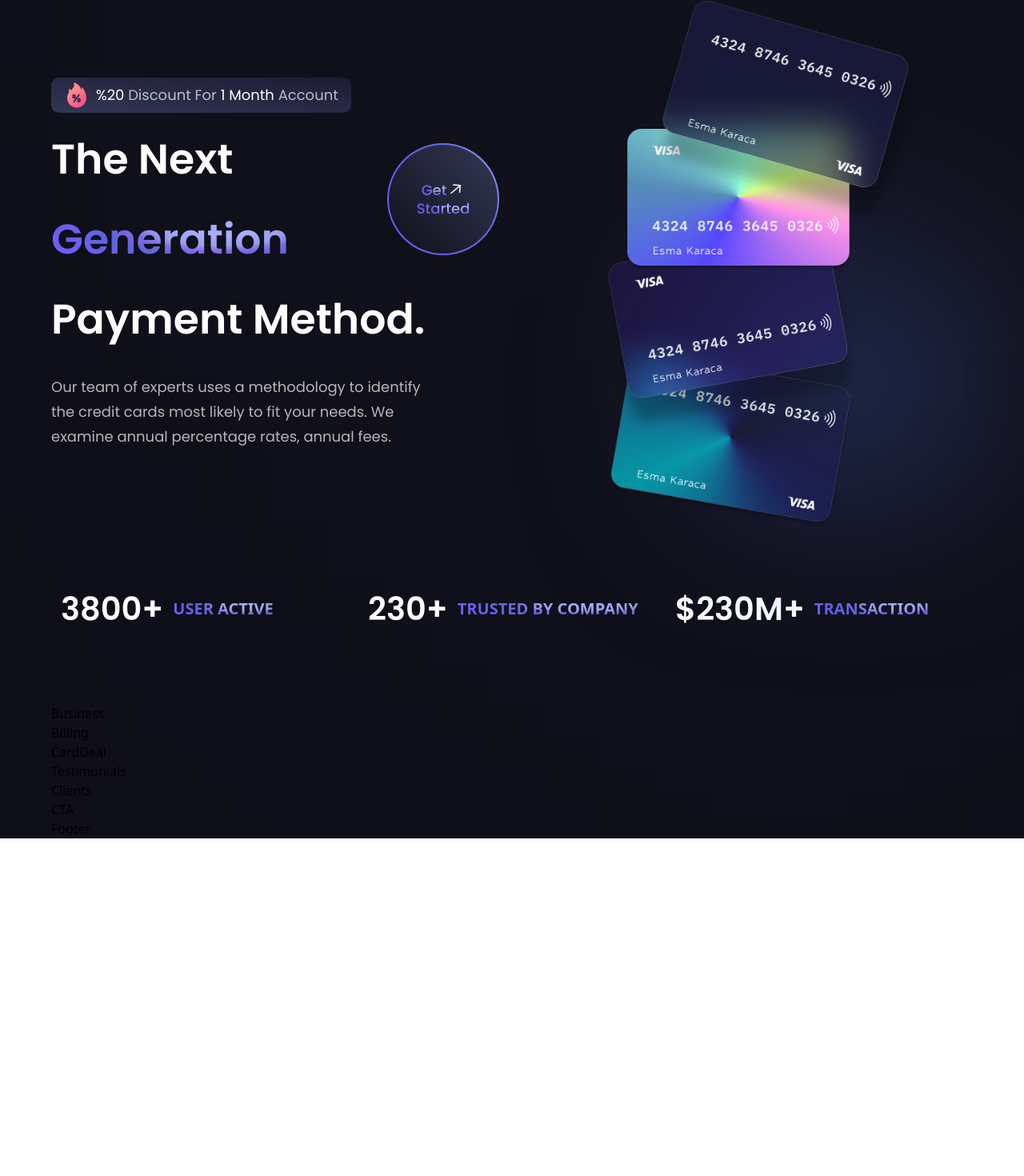
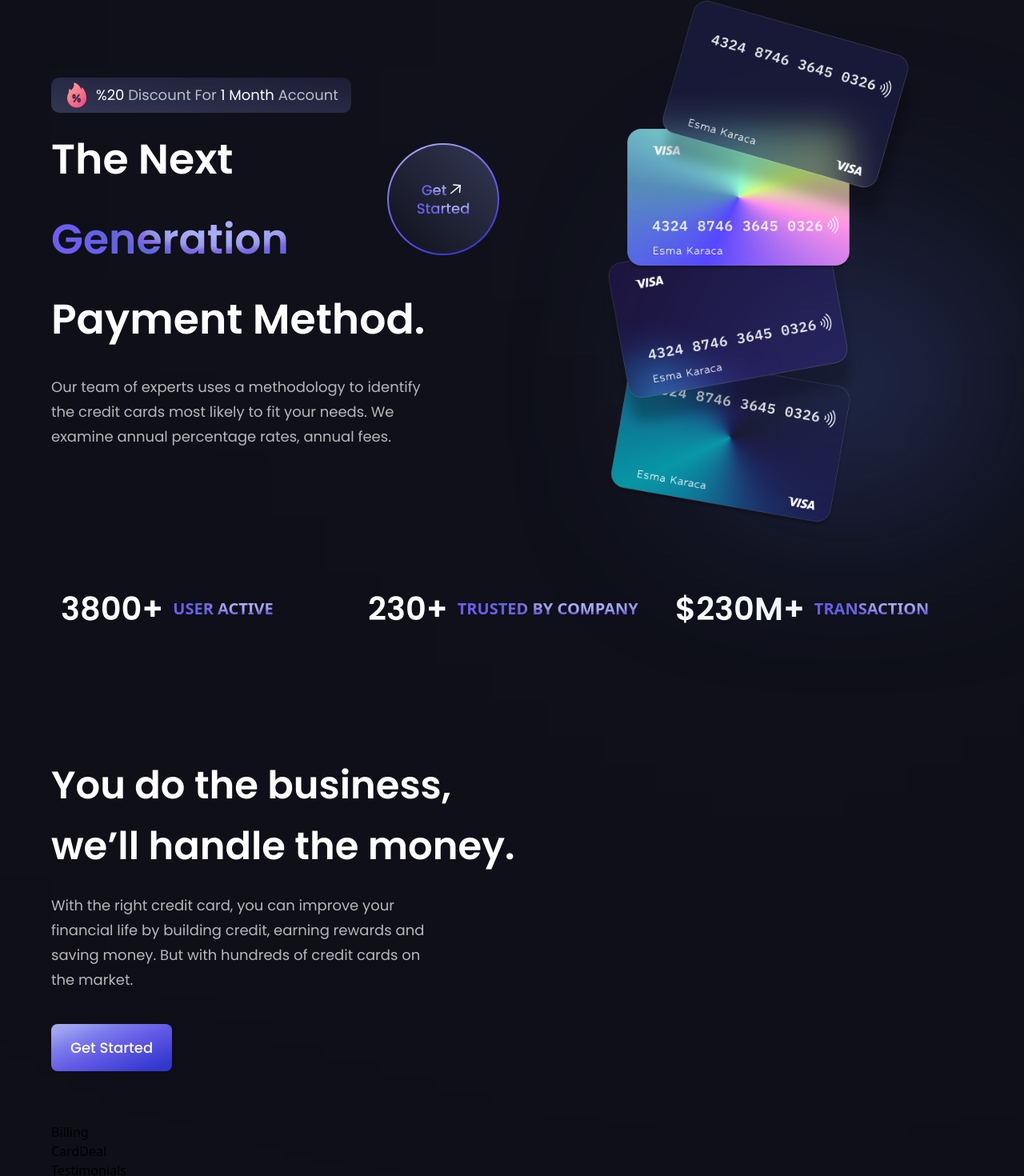
Before and after one commit to svarts/gobank-app, a React (Vite) app: page / in a window 1280 px wide. Shown: the part 164-1634 px from the top of the page at 80% size. Before the commit the page ends 1212 px from the top, so only its background shows below. Built offline with nearby package versions, Linux system fonts and the light colour scheme.

Commit message:
css changed

```diff
--- a/src/components/Business.jsx
+++ b/src/components/Business.jsx
@@ -1,8 +1,16 @@
-import React from 'react'
+import { features } from "../constants";
+import styles, { layout } from "../style";
+import Button from './Button';
 
 const Business = () => {
   return (
-    <div>Business</div>
+    <section id="features" className={layout.section}>
+      <div className={layout.sectionInfo}>
+        <h2 className={styles.heading2}>You do the business, <br className="sm:block hidden"/> we’ll handle the money.</h2>
+        <p className={`${styles.paragraph} max-w-[470px] mt-5`}>With the right credit card, you can improve your financial life by building credit, earning rewards and saving money. But with hundreds of credit cards on the market.</p>
+        <Button styles="mt-10" />
+      </div>
+    </section>
   )
 }
 
--- a/src/components/Button.jsx
+++ b/src/components/Button.jsx
@@ -1,8 +1,10 @@
 import React from 'react'
 
-const Button = () => {
+const Button = ({ styles }) => {
   return (
-    <div>Button</div>
+    <button type='button' className={`py-4 px-6 bg-purple-gradient rounded-lg font-poppins font-medium text-[18px] text-white outline-none ${styles}`}>
+      Get Started
+    </button>
   )
 }
 
--- a/src/index.css
+++ b/src/index.css
@@ -64,14 +64,14 @@
 }
 
 .bg-purple-gradient{
-  background: radial-gradient(
-    64.18% 64.18% at 71.16% 35.69%,
-    #c1c5ff 0.89%,
-    #aab0fc 10%,
-    #989ee9 20%,
-    #6a78e6 55.12%,
-    #626be9 71.54%,
-    #675df4 100%
+  background: linear-gradient(
+    157.81deg,
+    #dedefa -43.27%,
+    #becaf5 -21.24%,
+    #9da0f0 12.19%,
+    #7d7deb 29.82%,
+    #655ce6 51.94%,
+    #3338cf 90.29%
   );
 }
 
```
Also changed, not shown: src/assets/bill.png, src/assets/card.png.
